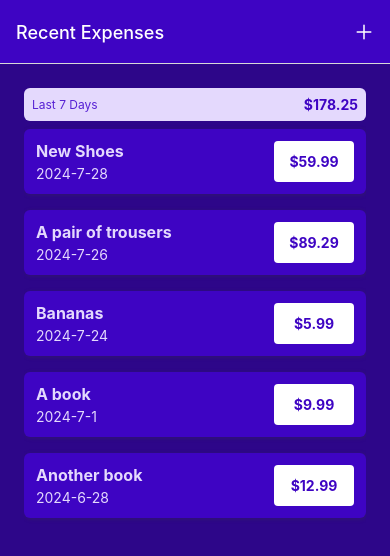
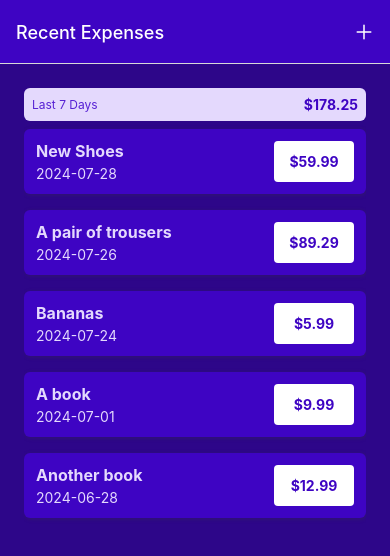
Before and after one commit to zdelcoco/ExpenseTracker, a React Native app: screen /RecentExpenses in a window 390 px wide. Shown: the top 556 px of the page. Built offline with nearby package versions, Linux system fonts and the light colour scheme.

Commit message:
lecture 156 - Setting and using default values

```diff
--- a/components/ManageExpense/ExpenseForm.js
+++ b/components/ManageExpense/ExpenseForm.js
@@ -3,12 +3,13 @@
 import Input from './Input';
 import Button from '../../UI/Button';
 import { useState } from 'react';
+import { getFormattedDate } from '../../util/date';
 
-function ExpenseForm({ submitButtonLabel, onCancel, onSubmit }) {
+function ExpenseForm({ submitButtonLabel, onCancel, onSubmit, defaultValues }) {
   const [inputValues, setInputValues] = useState({
-    amount: '',
-    date: '',
-    description: '',
+    amount: defaultValues ? defaultValues.amount.toString() : '',
+    date: defaultValues ? getFormattedDate(defaultValues.date) : '',
+    description: defaultValues ? defaultValues.description : '',
   });
 
   function inputChangedHandler(inputIdentifier, inputValue) {
--- a/screens/ManageExpense.js
+++ b/screens/ManageExpense.js
@@ -10,6 +10,10 @@
 
   const editedExpenseId = route.params?.expenseId;
   const isEditing = !!editedExpenseId;
+
+  const selectedExpense = expensesCtx.expenses.find(
+    (expense) => expense.id === editedExpenseId
+  );
 
   useLayoutEffect(() => {
     navigation.setOptions({
@@ -41,6 +45,7 @@
         submitButtonLabel={isEditing ? 'Update' : 'Add'}
         onCancel={cancelHandler}
         onSubmit={confirmHandler}
+        defaultValues={selectedExpense}
       />
       <View style={styles.deleteContainer}>
         {isEditing && (
--- a/util/date.js
+++ b/util/date.js
@@ -1,5 +1,5 @@
 export function getFormattedDate(date) {
-  return `${date.getFullYear()}-${date.getMonth() + 1}-${date.getDate()}`;
+  return date.toISOString().slice(0, 10);
 }
 
 export function getDateMinusDays(date, days) {
```
